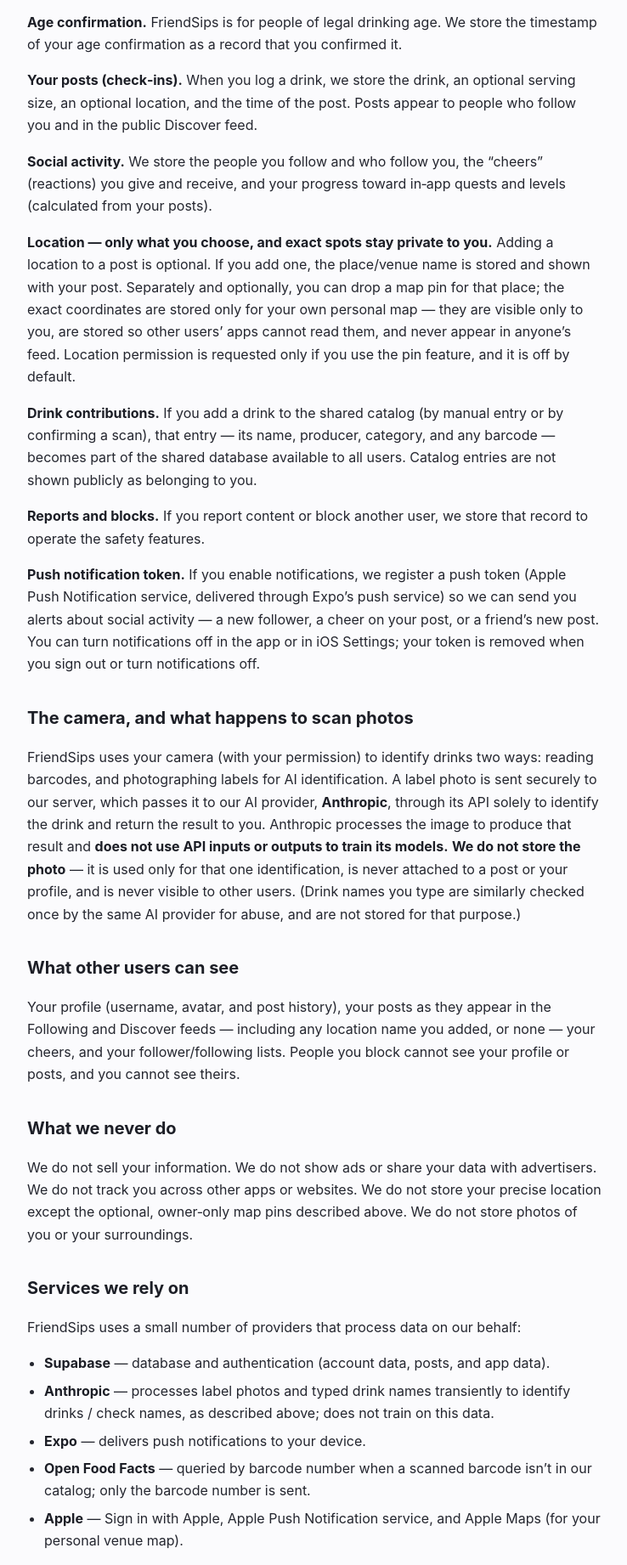
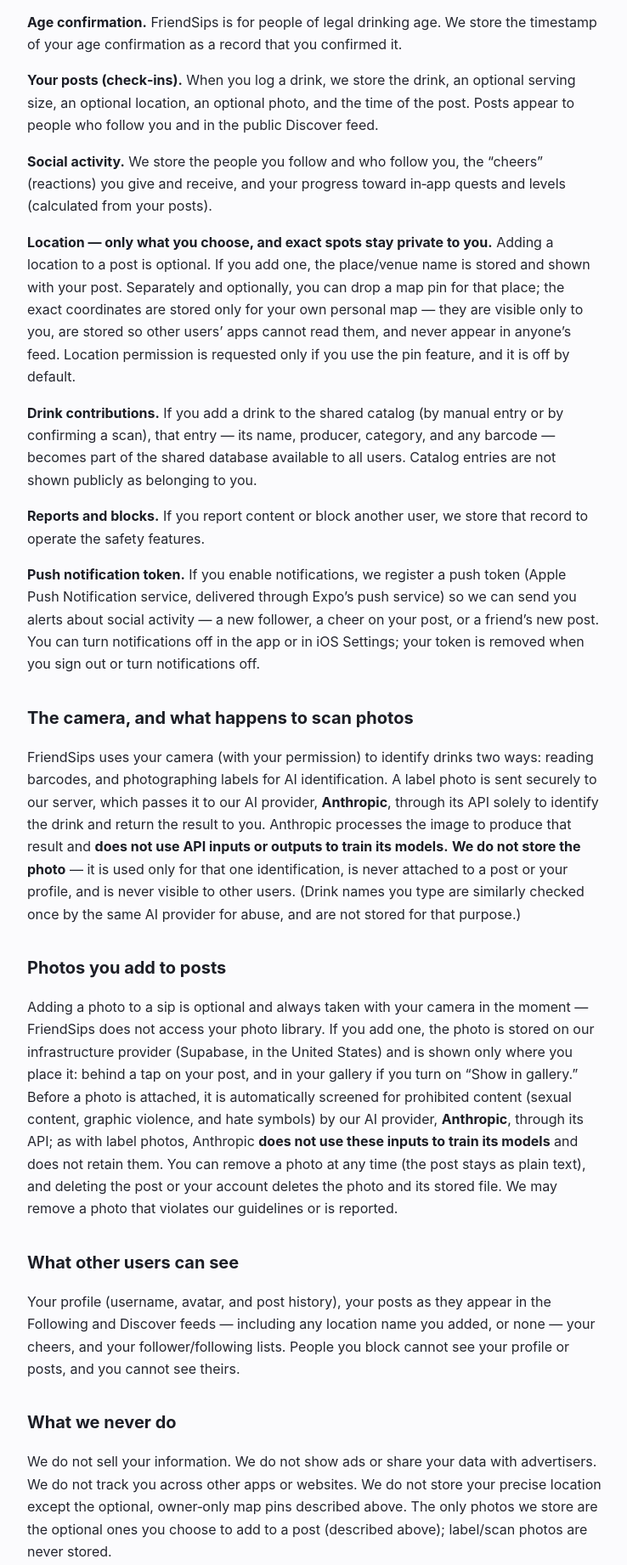
Before and after one commit to spookyghostboy/friendsips-legal, a plain HTML site: page index.html in a window 1280 px wide. Shown: the part 543-2385 px from the top of the page at 85% size, without its empty margins (270-1008 px from the left). Drawn offline with Linux system fonts and the light colour scheme.

Commit message:
privacy: add Photos-you-add-to-posts section; last updated Jul 8 2026

```diff
--- a/index.html
+++ b/index.html
@@ -34,7 +34,7 @@
     <header>
       <div class="brand">FriendSips</div>
       <h1>Privacy Policy</h1>
-      <div class="dates">Effective July 7, 2026 · Last updated July 7, 2026</div>
+      <div class="dates">Effective July 7, 2026 · Last updated July 8, 2026</div>
     </header>
 
     <p class="intro">FriendSips (also known as Sips) (“the app,” “we”) is a small social drink‑logging app. This policy explains what the app collects, how it’s used, and the controls you have. The short version: we collect what’s needed to run a small social app, your posts and profile are visible to other users, exact map locations stay private to you, we never sell your data or show ads, and you can delete your account — and everything in it — yourself, in the app, at any time.</p>
@@ -42,7 +42,7 @@
     <h2>What we collect</h2>
     <p><strong>Account information.</strong> When you sign up we collect your email address, or — with Sign in with Apple — the identifier and email Apple provides (which may be Apple’s private relay address). You choose a username and an avatar character. Real names are not required, and FriendSips has no profile photos — avatars are illustrated characters.</p>
     <p><strong>Age confirmation.</strong> FriendSips is for people of legal drinking age. We store the timestamp of your age confirmation as a record that you confirmed it.</p>
-    <p><strong>Your posts (check‑ins).</strong> When you log a drink, we store the drink, an optional serving size, an optional location, and the time of the post. Posts appear to people who follow you and in the public Discover feed.</p>
+    <p><strong>Your posts (check‑ins).</strong> When you log a drink, we store the drink, an optional serving size, an optional location, an optional photo, and the time of the post. Posts appear to people who follow you and in the public Discover feed.</p>
     <p><strong>Social activity.</strong> We store the people you follow and who follow you, the “cheers” (reactions) you give and receive, and your progress toward in‑app quests and levels (calculated from your posts).</p>
     <p><strong>Location — only what you choose, and exact spots stay private to you.</strong> Adding a location to a post is optional. If you add one, the place/venue name is stored and shown with your post. Separately and optionally, you can drop a map pin for that place; the exact coordinates are stored only for your own personal map — they are visible only to you, are stored so other users’ apps cannot read them, and never appear in anyone’s feed. Location permission is requested only if you use the pin feature, and it is off by default.</p>
     <p><strong>Drink contributions.</strong> If you add a drink to the shared catalog (by manual entry or by confirming a scan), that entry — its name, producer, category, and any barcode — becomes part of the shared database available to all users. Catalog entries are not shown publicly as belonging to you.</p>
@@ -52,11 +52,14 @@
     <h2>The camera, and what happens to scan photos</h2>
     <p>FriendSips uses your camera (with your permission) to identify drinks two ways: reading barcodes, and photographing labels for AI identification. A label photo is sent securely to our server, which passes it to our AI provider, <strong>Anthropic</strong>, through its API solely to identify the drink and return the result to you. Anthropic processes the image to produce that result and <strong>does not use API inputs or outputs to train its models.</strong> <strong>We do not store the photo</strong> — it is used only for that one identification, is never attached to a post or your profile, and is never visible to other users. (Drink names you type are similarly checked once by the same AI provider for abuse, and are not stored for that purpose.)</p>
 
+    <h2>Photos you add to posts</h2>
+    <p>Adding a photo to a sip is optional and always taken with your camera in the moment — FriendSips does not access your photo library. If you add one, the photo is stored on our infrastructure provider (Supabase, in the United States) and is shown only where you place it: behind a tap on your post, and in your gallery if you turn on “Show in gallery.” Before a photo is attached, it is automatically screened for prohibited content (sexual content, graphic violence, and hate symbols) by our AI provider, <strong>Anthropic</strong>, through its API; as with label photos, Anthropic <strong>does not use these inputs to train its models</strong> and does not retain them. You can remove a photo at any time (the post stays as plain text), and deleting the post or your account deletes the photo and its stored file. We may remove a photo that violates our guidelines or is reported.</p>
+
     <h2>What other users can see</h2>
     <p>Your profile (username, avatar, and post history), your posts as they appear in the Following and Discover feeds — including any location name you added, or none — your cheers, and your follower/following lists. People you block cannot see your profile or posts, and you cannot see theirs.</p>
 
     <h2>What we never do</h2>
-    <p>We do not sell your information. We do not show ads or share your data with advertisers. We do not track you across other apps or websites. We do not store your precise location except the optional, owner‑only map pins described above. We do not store photos of you or your surroundings.</p>
+    <p>We do not sell your information. We do not show ads or share your data with advertisers. We do not track you across other apps or websites. We do not store your precise location except the optional, owner‑only map pins described above. The only photos we store are the optional ones you choose to add to a post (described above); label/scan photos are never stored.</p>
 
     <h2>Services we rely on</h2>
     <p>FriendSips uses a small number of providers that process data on our behalf:</p>
@@ -70,7 +73,7 @@
     <p>These providers process data to provide their function to the app, not for their own advertising.</p>
 
     <h2>Data retention and deletion</h2>
-    <p>You can delete your account at any time in the app (Profile → gear → Delete account). Deletion removes your account, profile, posts, cheers, follows, map pins, quest progress, blocks, and push tokens. Drinks you contributed to the shared catalog remain in the catalog, no longer associated with any account. Deleting an individual post removes it immediately.</p>
+    <p>You can delete your account at any time in the app (Profile → gear → Delete account). Deletion removes your account, profile, posts, post photos, cheers, follows, map pins, quest progress, blocks, and push tokens. Drinks you contributed to the shared catalog remain in the catalog, no longer associated with any account. Deleting an individual post removes it immediately.</p>
 
     <h2>Children</h2>
     <p>FriendSips is not for anyone under the legal drinking age in their region, and never for anyone under 18. We do not knowingly collect information from minors; any such account will be deleted.</p>
```
